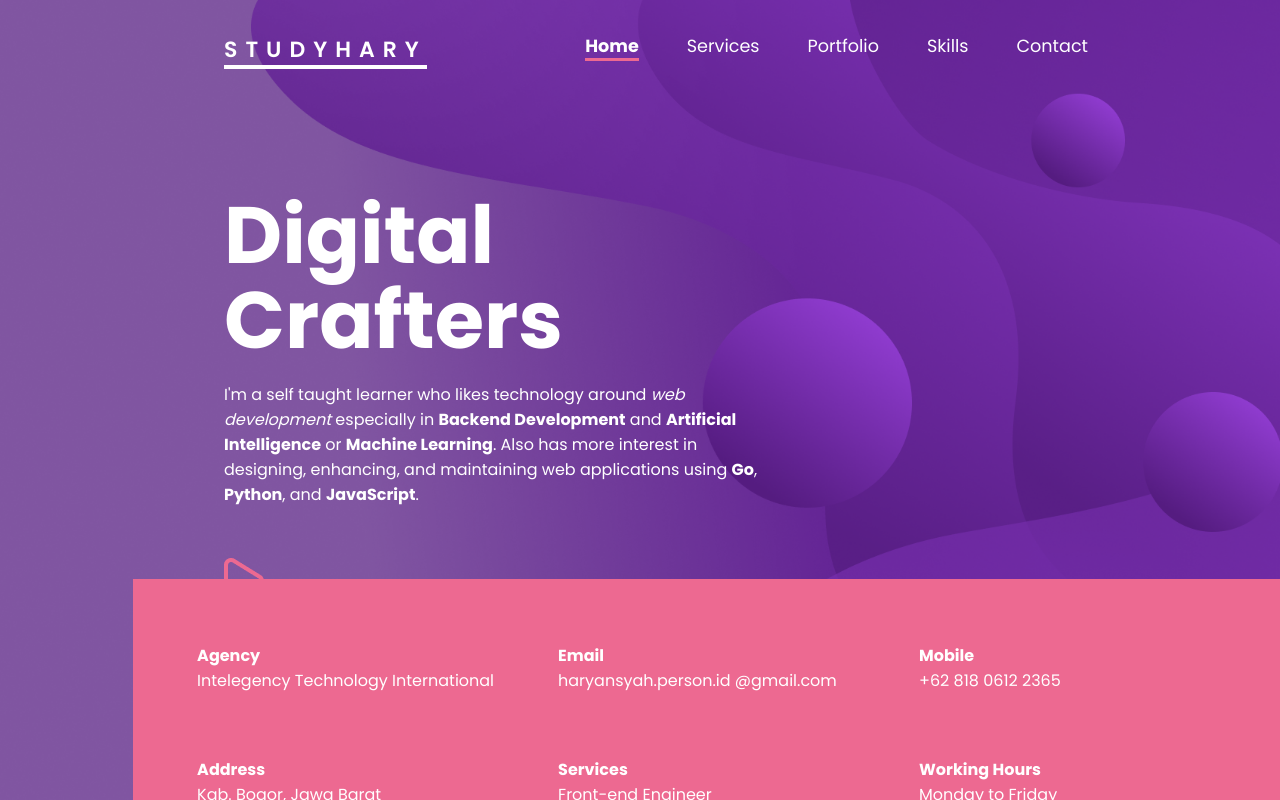
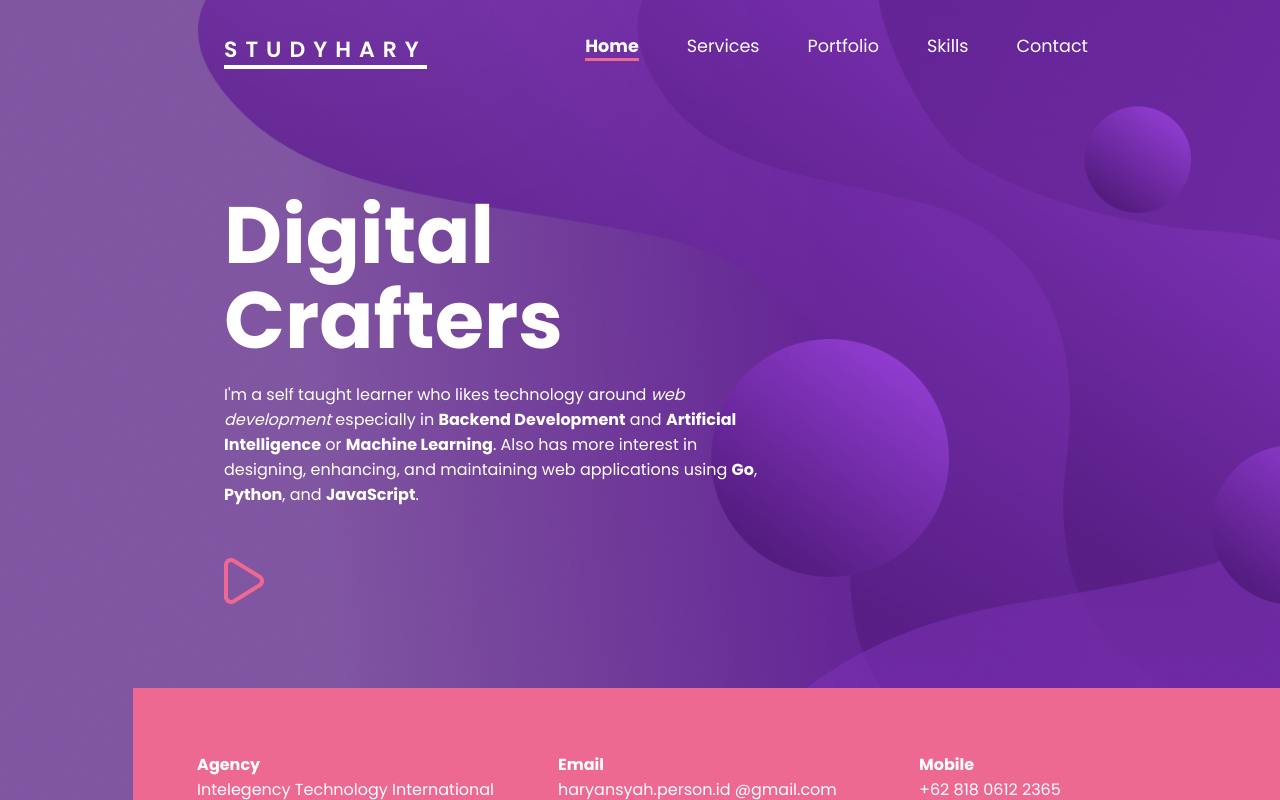
Before and after one commit to study-hary-id/react-portfolio-website, a React (Create React App) app: page / in a window 1280 px wide. Shown: the top 800 px of the page. Built offline with nearby package versions, Linux system fonts and the light colour scheme.

Commit message:
Add new media query

```diff
--- a/src/components/Home.jsx
+++ b/src/components/Home.jsx
@@ -154,6 +154,10 @@ const Section = styled.section`
       }
     }
   }
+
+  @media screen and (max-height: 909px) and (min-width: 1080px) {
+    height: 909px;
+  }
 `;
 
 export default Home;
```
